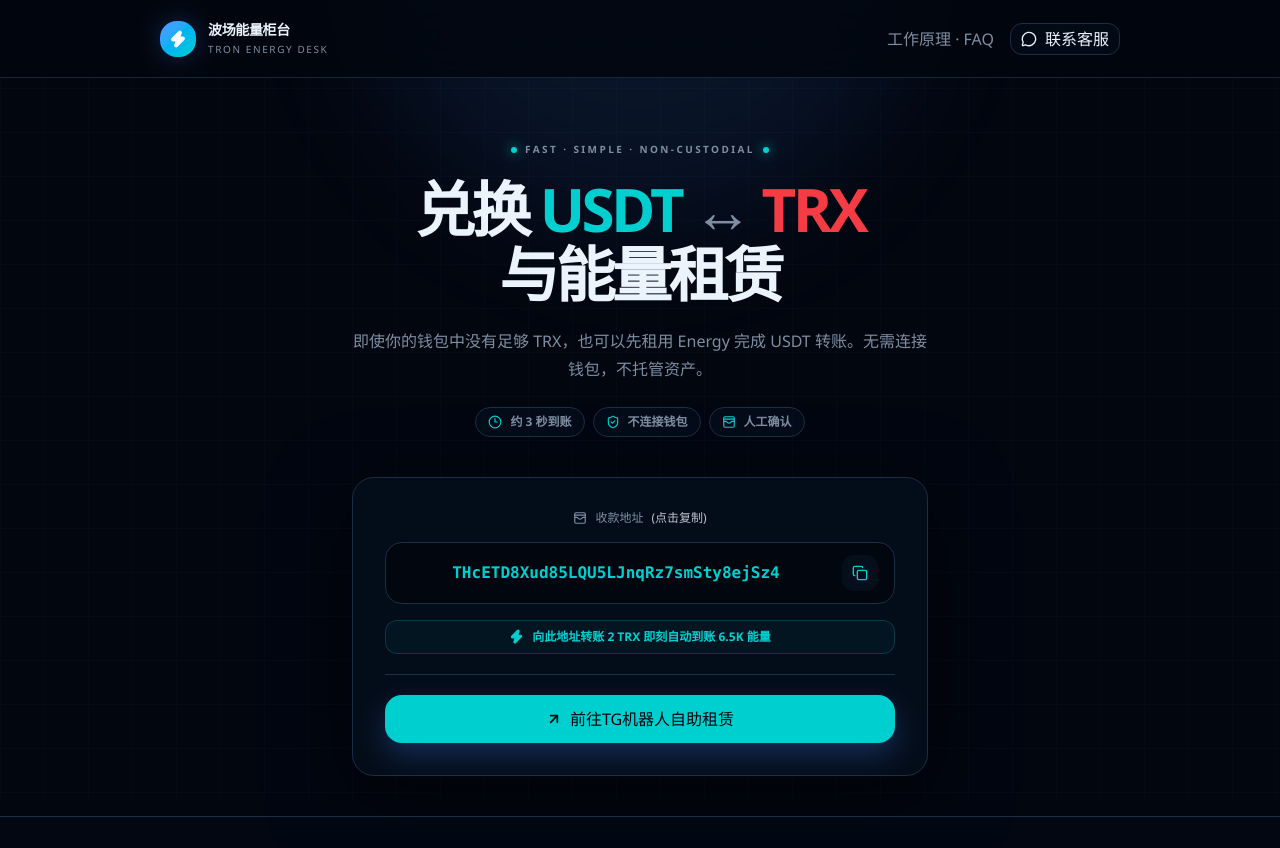
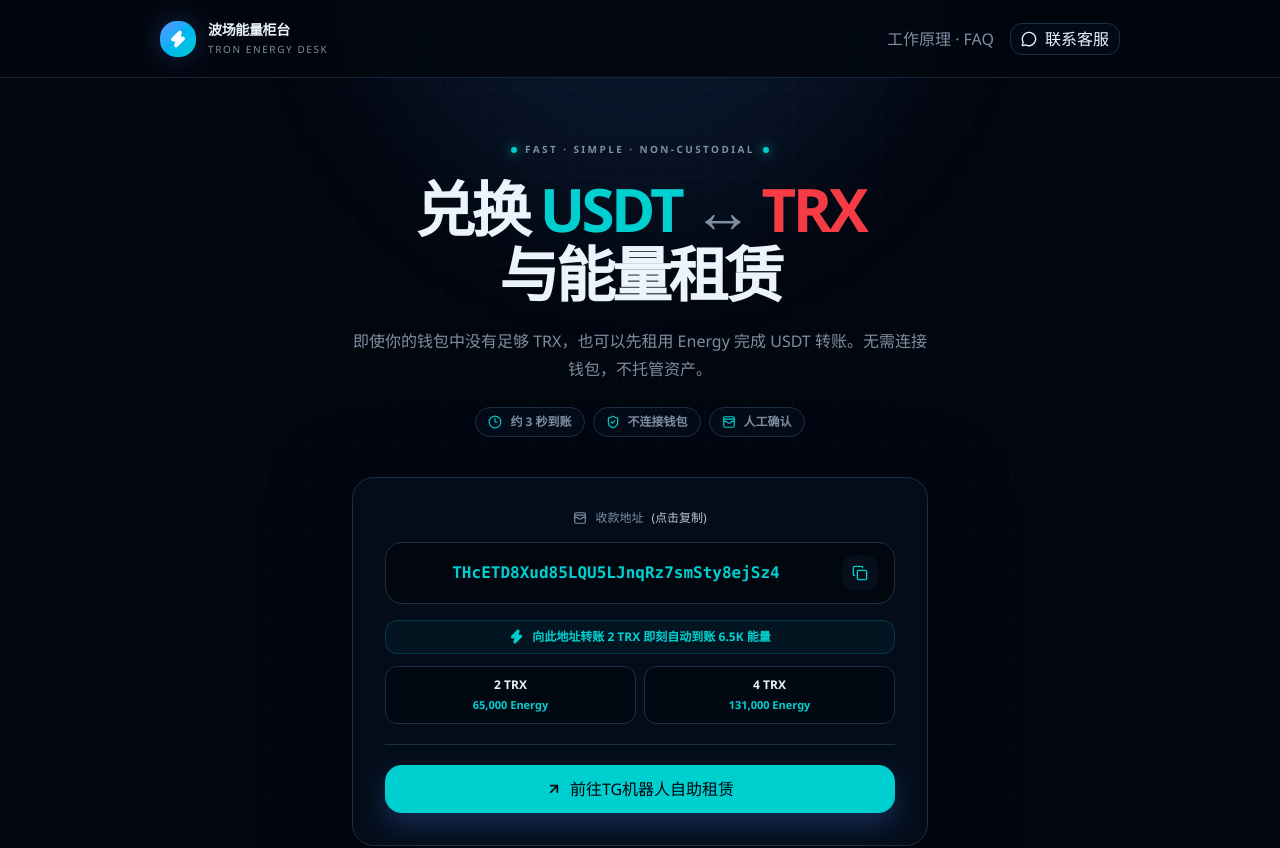
Before and after one commit to harry333641-beep/tron, a Next.js app: page / in a window 1280 px wide. Shown: the top 848 px of the page. Built offline with nearby package versions, Linux system fonts and the light colour scheme; no server answers; the database is empty.

Commit message:
The user selected an element directly in the live preview, on the route

```diff
--- a/src/components/energy-purchase.tsx
+++ b/src/components/energy-purchase.tsx
@@ -88,6 +88,10 @@
               <Button type="button" variant="ghost" size="icon" onClick={copyAddress} aria-label="复制收款地址" className="size-9 shrink-0 rounded-lg bg-muted/80 text-accent hover:bg-primary/15 hover:text-accent">{copied ? <Check size={18} strokeWidth={2.5} /> : <Copy size={18} />}</Button>
             </div>
             <div className="mt-4 flex items-center justify-center gap-2 rounded-lg border border-accent/20 bg-accent/5 px-3 py-2 text-center text-xs font-bold text-accent"><Zap size={15} fill="currentColor" />向此地址转账 2 TRX 即刻自动到账 6.5K 能量</div>
+            <div className="mt-3 grid grid-cols-2 gap-2">
+              <div className="min-w-0 rounded-lg border border-border bg-background/70 px-3 py-2.5 text-center"><span className="block text-xs font-black text-foreground">2 TRX</span><span className="mt-1 block truncate text-[11px] font-bold text-accent">65,000 Energy</span></div>
+              <div className="min-w-0 rounded-lg border border-border bg-background/70 px-3 py-2.5 text-center"><span className="block text-xs font-black text-foreground">4 TRX</span><span className="mt-1 block truncate text-[11px] font-bold text-accent">131,000 Energy</span></div>
+            </div>
             <div className="my-5 border-t border-border" />
             <Button type="button" onClick={() => window.open(config.telegramUrl, "_blank", "noopener,noreferrer")} className="h-12 w-full gap-2 rounded-xl bg-accent font-black text-accent-foreground shadow-[0_12px_28px_var(--primary-glow)] transition-transform duration-200 ease-out hover:-translate-y-0.5 hover:bg-accent/90"><ArrowUpRight size={19} strokeWidth={2.5} />前往TG机器人自助租赁</Button>
           </div>
```
Also changed, not shown: .project/ledger/led-0004.md (added).
